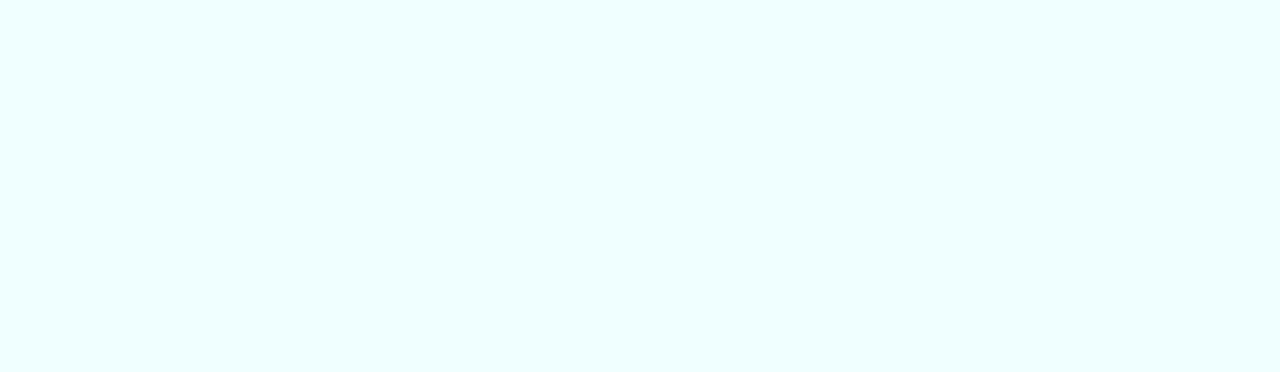
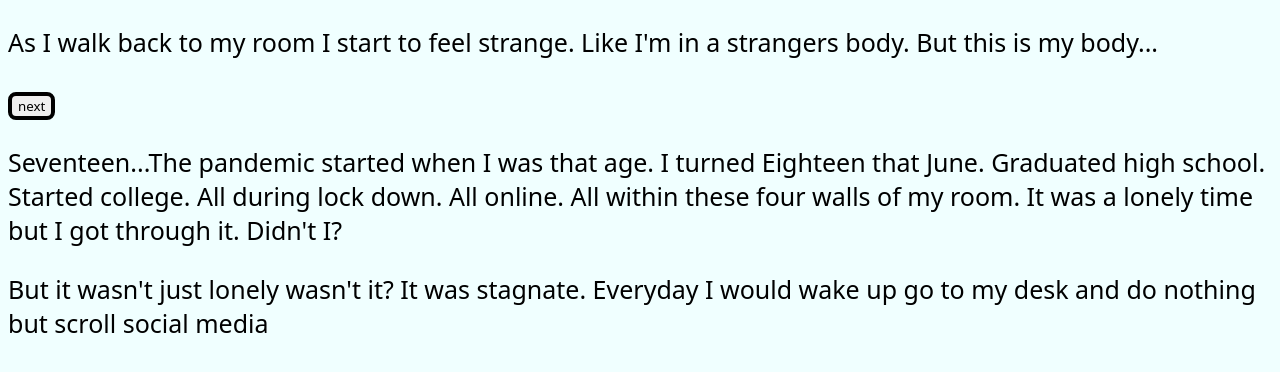
Before and after one commit to rochellew23/grow-the-f-up, a plain HTML site: page page6.html in a window 1280 px wide. Drawn offline with nearby package versions, Linux system fonts and the light colour scheme; a web font is replaced by a local one.

Commit message:
started page 6

```diff
--- a/page6.html
+++ b/page6.html
@@ -10,6 +10,18 @@
         <link href="https://fonts.googleapis.com/css2?family=Comic+Relief:wght@400;700&family=Delicious+Handrawn&family=Rubik+Pixels&family=Tinos:ital,wght@0,400;0,700;1,400;1,700&display=swap" rel="stylesheet">
     </head>
     <body>
+        <div>
+            <p>As I walk back to my room I start to feel strange. Like I'm in a strangers body. But this is my body...</p>
+            <button>next</button>
+        </div>
+        <div>
+            <p>Seventeen...The pandemic started when I was that age. I
+            turned Eighteen that June. Graduated high school. Started college. All during lock down. All online. All within these four walls of my room.  It was a lonely time but I got
+            through it. Didn't I?</p>
+        </div>
+        <div>
+            <p>But it wasn't just lonely wasn't it? It was stagnate. Everyday I would wake up go to my desk and do nothing but scroll social media</p>
+        </div>
         <script src="https://cdn.jsdelivr.net/npm/gsap@3.13.0/dist/gsap.min.js"></script>
         <script src="js/script.js"></script>
     </body>
```
Also changed, not shown: credits.html (+1 -2 lines), page4.html (+1 -3 lines).
